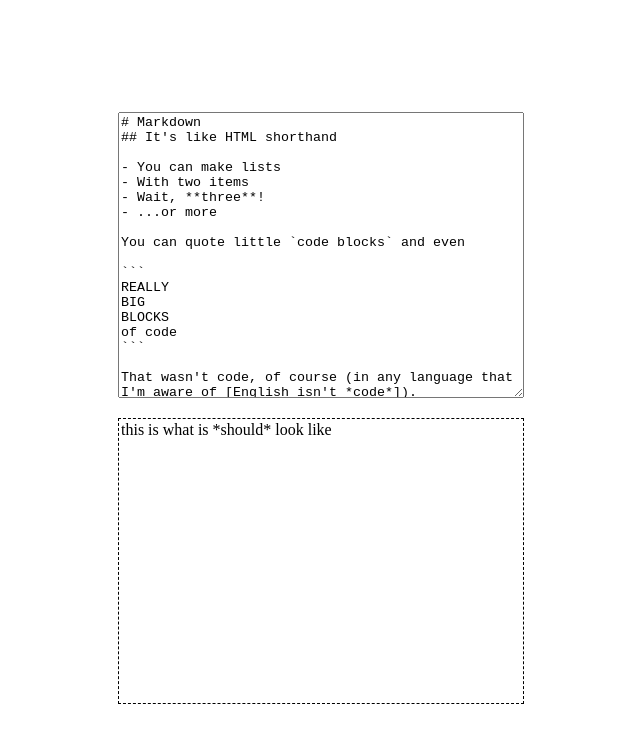
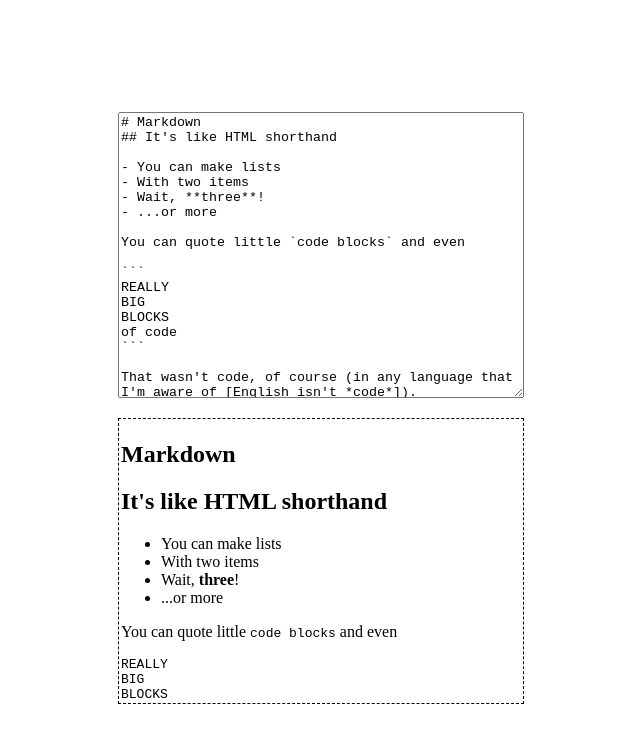
Before and after one commit to SuperJoshua/fcc-mark-prev, a plain HTML site: page index.html in a window 1280 px wide. Shown: the whole page, without its empty margins (319-959 px from the left). Drawn offline with nearby package versions, Linux system fonts and the light colour scheme.

Commit message:
corrected marked usage

```diff
--- a/index.html
+++ b/index.html
@@ -42,7 +42,7 @@ Here's an image, for fun:
          <div id="preview">this is what is *should* look like</div>
       </section>
    </main>
-   <script src="marked.min.js"></script>
+   <script src="https://cdn.jsdelivr.net/npm/marked/marked.min.js"></script>
    <script src="index.js" defer></script>
 </body>
 </html>
--- a/index.js
+++ b/index.js
@@ -6,7 +6,7 @@ editor.addEventListener('input', parseMarkup)
 let preview = document.querySelector('#preview')
 
 function parseMarkup() {
-   preview.innerHTML = marked(editor.value)
+   preview.innerHTML = marked.parse(editor.value)
 }
 
 parseMarkup()
```
